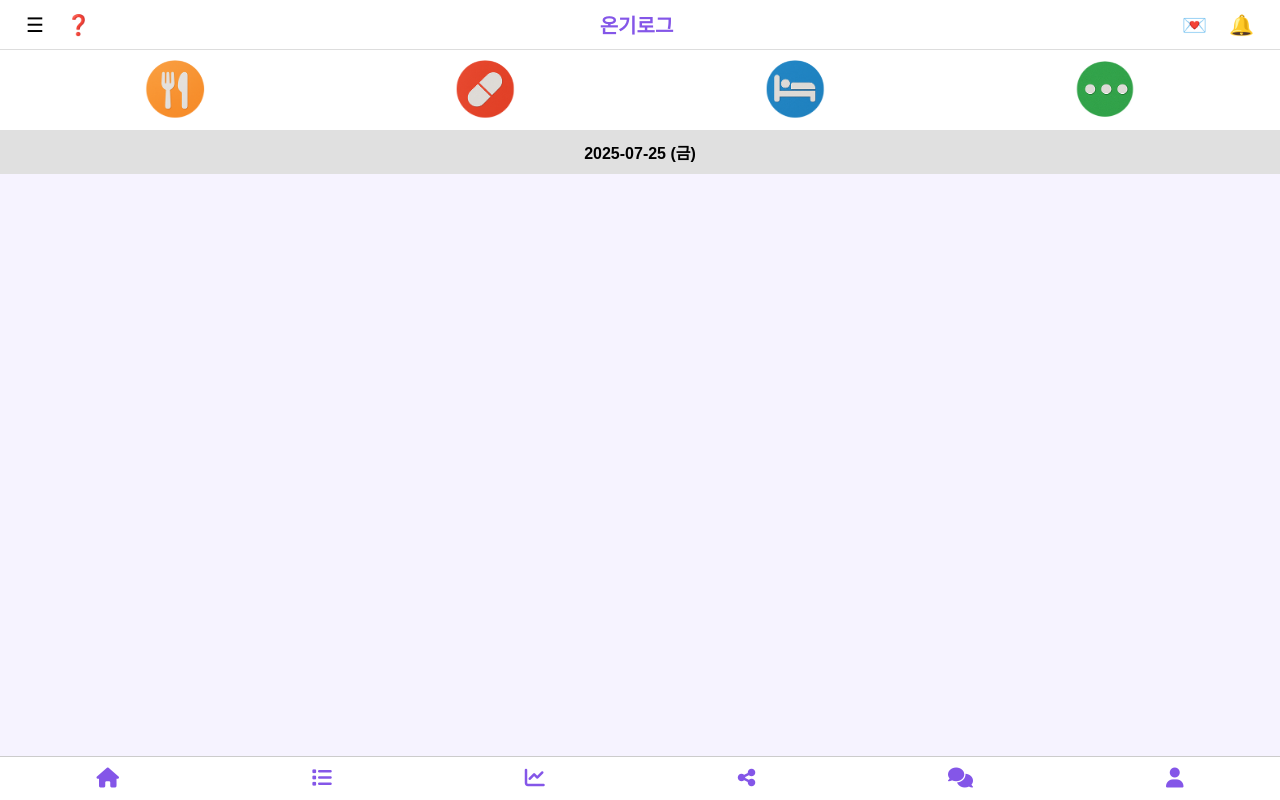
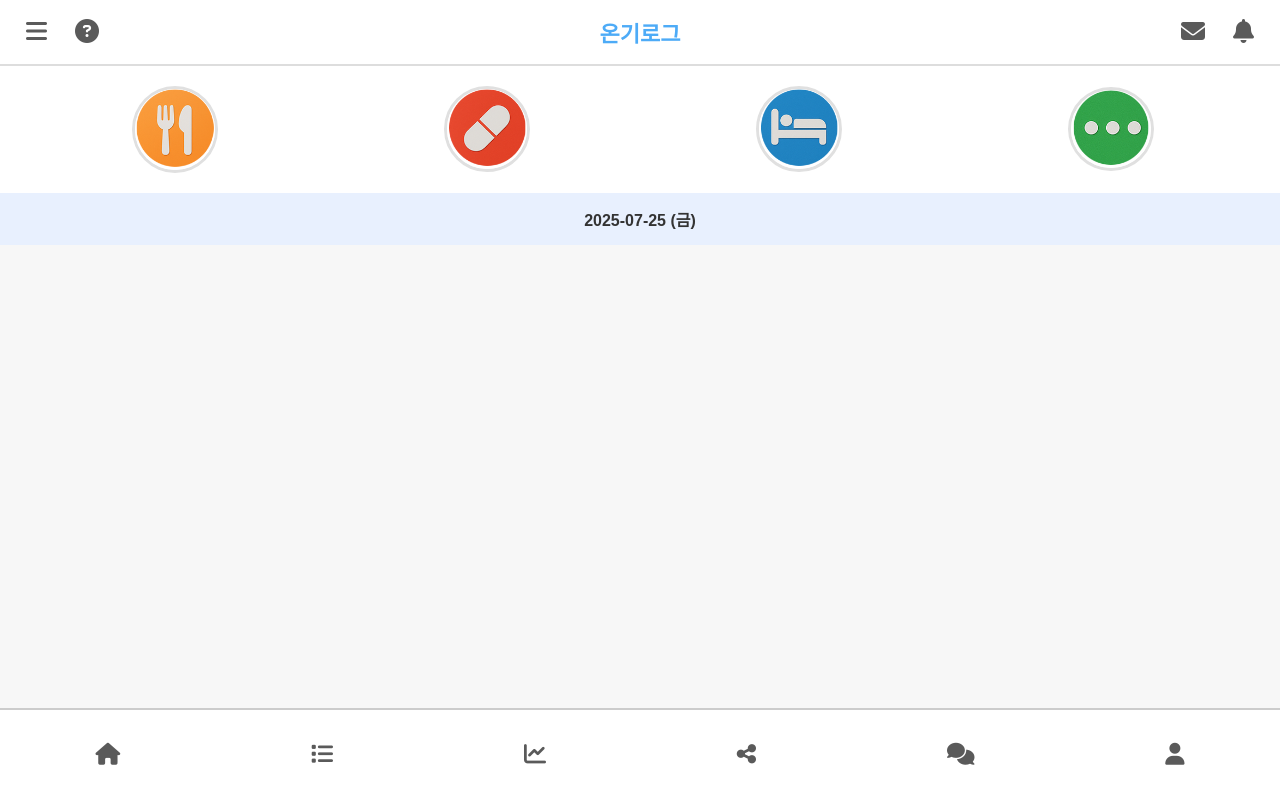
Before and after one commit to stella8006/ongilog, a plain HTML site: page index.html in a window 1280 px wide. Drawn offline with Linux system fonts and the light colour scheme.

Commit message:
스타일수정

```diff
--- a/index.html
+++ b/index.html
@@ -16,13 +16,15 @@
   <body>
     <header class="top-header">
       <div class="left-icons">
-        <button class="icon-btn">☰</button>
-        <button class="icon-btn">❓</button>
+        <button class="icon-btn"><i class="fa-solid fa-bars"></i></button>
+        <button class="icon-btn">
+          <i class="fa-solid fa-circle-question"></i>
+        </button>
       </div>
       <div class="logo">온기로그</div>
       <div class="right-icons">
-        <button class="icon-btn">💌</button>
-        <button class="icon-btn">🔔</button>
+        <button class="icon-btn"><i class="fa-solid fa-envelope"></i></button>
+        <button class="icon-btn"><i class="fa-solid fa-bell"></i></button>
       </div>
     </header>
 
--- a/style.css
+++ b/style.css
@@ -1,51 +1,60 @@
 body {
-  font-family: sans-serif;
+  font-family: "Noto Sans KR", sans-serif;
   margin: 0;
   padding: 0;
-  background-color: #f6f3ff;
+  background-color: #f7f7f7;
+  color: #111111;
+  font-size: 18px;
 }
 
+/* 상단 헤더 */
 .top-header {
   display: flex;
   justify-content: space-between;
   align-items: center;
   background-color: #ffffff;
-  padding: 10px 20px;
-  border-bottom: 1px solid #ddd;
+  padding: 16px 20px;
+  border-bottom: 2px solid #ddd;
 }
 
-.left-icons, .right-icons {
+.left-icons,
+.right-icons {
   display: flex;
-  gap: 10px;
+  gap: 16px;
 }
 
 .logo {
-  font-weight: bold;
-  font-size: 20px;
-  color: #8456e8;
+  font-weight: 700;
+  font-size: 22px;
+  color: #4dabf7;
 }
 
 .icon-btn {
   background: none;
   border: none;
-  font-size: 20px;
+  font-size: 24px;
   cursor: pointer;
 }
 
+.icon-btn i {
+  font-size: 24px;
+  color: #5a5a5a;
+}
+
+/* 버튼 영역 */
 .action-buttons {
   display: flex;
   justify-content: space-around;
   align-items: center;
-  padding: 10px 20px;
-  background-color: #fff;
+  padding: 20px 16px;
+  background-color: #ffffff;
 }
 
 .action-buttons button {
   background: none;
   border: none;
   padding: 0;
-  width: 60px;
-  height: 60px;
+  width: 5rem;
 }
 
 .action-buttons img {
@@ -53,45 +62,58 @@ body {
   height: auto;
   display: block;
   border-radius: 50%;
+  border: 3px solid #e0e0e0;
 }
 
+/* 날짜 표시 */
 .date-display {
-  background-color: #e0e0e0;
+  background-color: #e8f0fe;
   text-align: center;
-  padding: 10px 0;
-  font-weight: bold;
+  padding: 14px 0;
+  font-weight: 600;
+  font-size: 16px;
+  color: #333;
 }
 
+/* 기록 리스트 */
 .log-list {
-  padding: 10px 20px;
+  padding: 16px 20px;
 }
 
 .log-list ul {
   list-style: none;
   padding: 0;
+  margin: 0;
 }
 
 .log-list li {
   display: flex;
   align-items: center;
   justify-content: space-between;
-  padding: 8px 0;
+  padding: 14px 0;
   border-bottom: 1px solid #ddd;
+  font-size: 17px;
+  color: #222;
 }
 
+/* 하단 네비 */
 footer.bottom-nav {
   display: flex;
   justify-content: space-around;
-  padding: 10px 0;
+  padding: 2rem 0;
   background-color: #ffffff;
   position: fixed;
   bottom: 0;
   width: 100%;
-  font-size: 20px;
-  border-top: 1px solid #ccc;
+  font-size: 22px;
+  border-top: 2px solid #ccc;
 }
 
 footer.bottom-nav a {
   text-decoration: none;
-  color: #8456e8;
+  color: #5a5a5a;
 }
+
+footer.bottom-nav a:hover {
+  color: #5a5a5a;
+}
```
